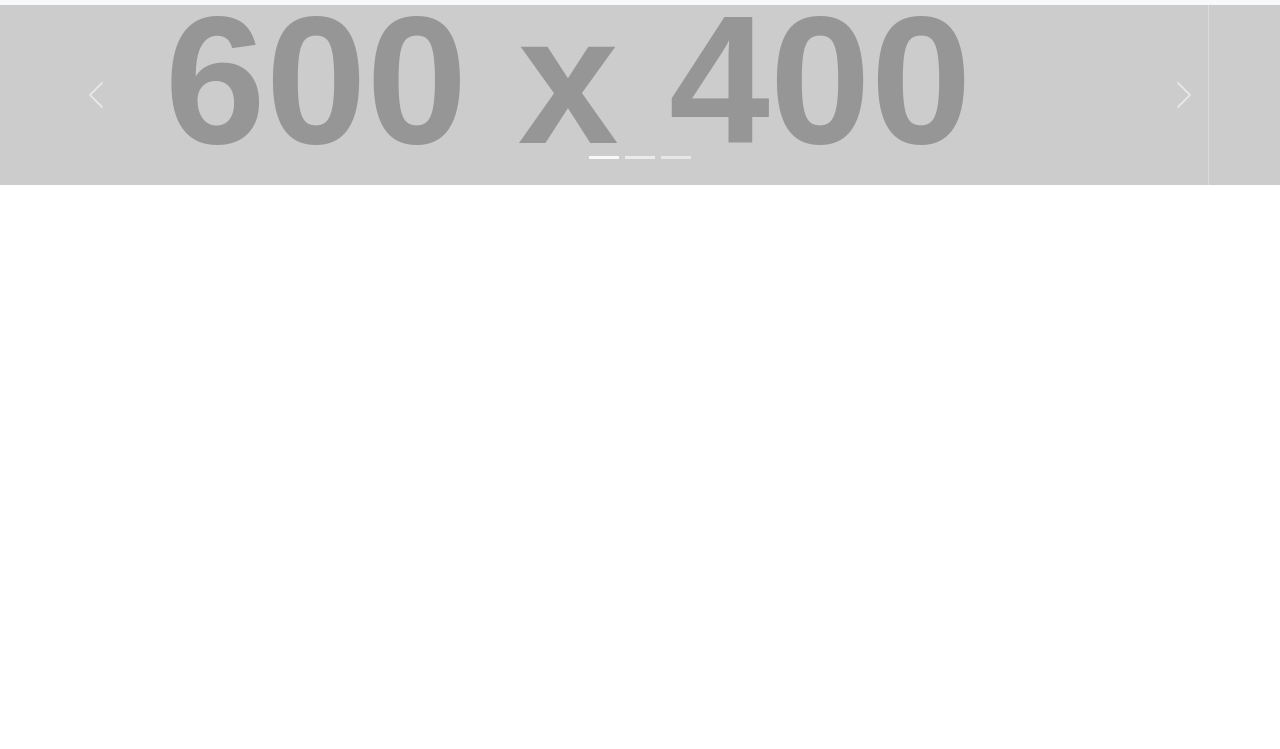
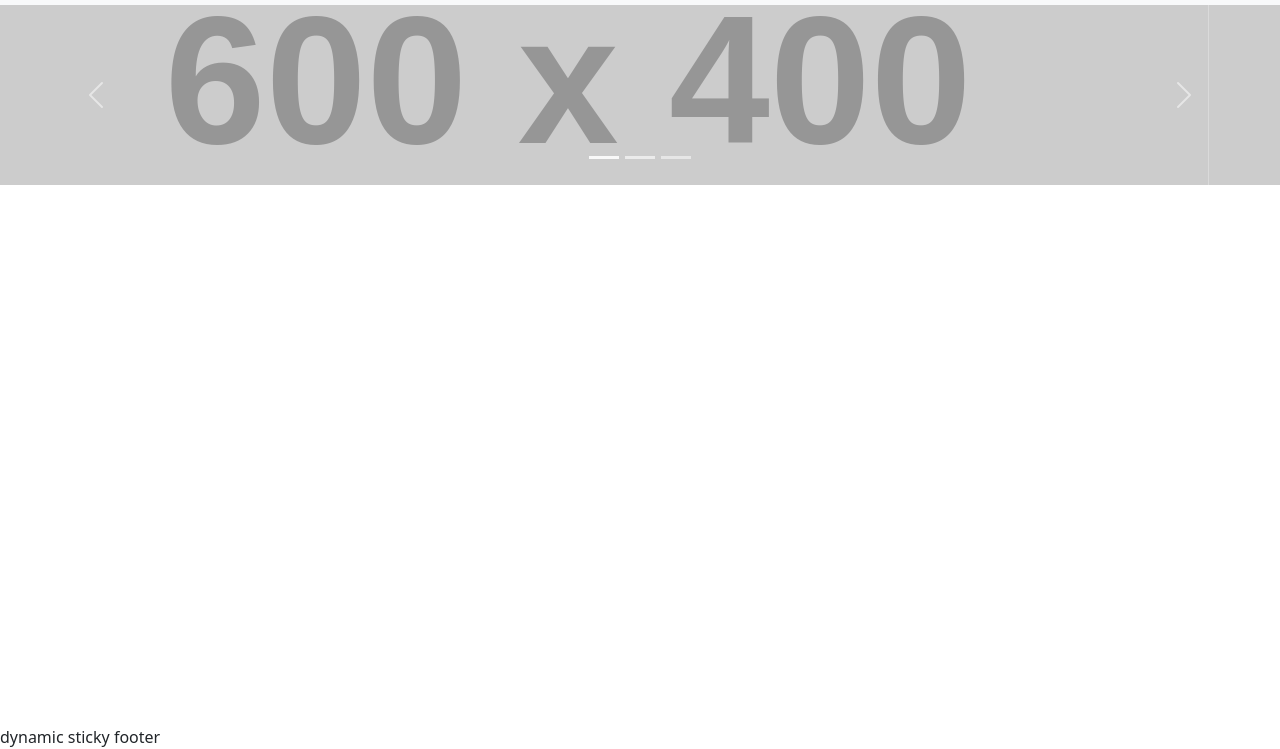
Before and after one commit to martonsimon/ikt.barkacsbolt, a plain HTML site: page index.html in a window 1280 px wide. Shown: the part 51-800 px from the top of the page. Drawn offline with Linux system fonts and the light colour scheme; placeholder pictures from the web are drawn by us.

Commit message:
added sticky footer

```diff
--- a/index.html
+++ b/index.html
@@ -9,6 +9,7 @@
     <link rel="stylesheet" href="style.css">
 </head>
 <body>
+    <div id="content-wrap">
       <!-- ///////////// NAVIGATION BEGIN /////////////-->
       <nav class="navbar navbar-expand-lg navbar-light bg-light"><div class="container-fluid">
         <!-- Badge and search bar for small screens -->
@@ -128,6 +129,11 @@
           </button>
         </div>
       </div>
+    </div>
+    <footer class="footer">
+      <div>dynamic sticky footer</div>
+    </footer>
+
     <script src="bootstrap/js/bootstrap.min.js"></script>
 </body>
 </html>
--- a/style.css
+++ b/style.css
@@ -1,6 +1,20 @@
 /* /////////////////////////////////////////////// */
 /* //////////////// GLOBAL STYLES //////////////// */
 /* /////////////////////////////////////////////// */
+
+html, body {
+    height: 100%;
+    width: 100%;
+}
+
+/* STICKY FOOTER */
+body{
+    display: flex;
+    flex-direction: column;
+    min-height: 100vh;
+}
+#content-wrap{ flex: 1; }
+
 
 /* NAVBAR */
 #search-bar{ width: 150px; }
@@ -43,4 +57,4 @@
     .w-lg-auto {
       width: auto !important;
     }
-  }
+}
```
Lines whose indentation alone changed are shown as unchanged.
